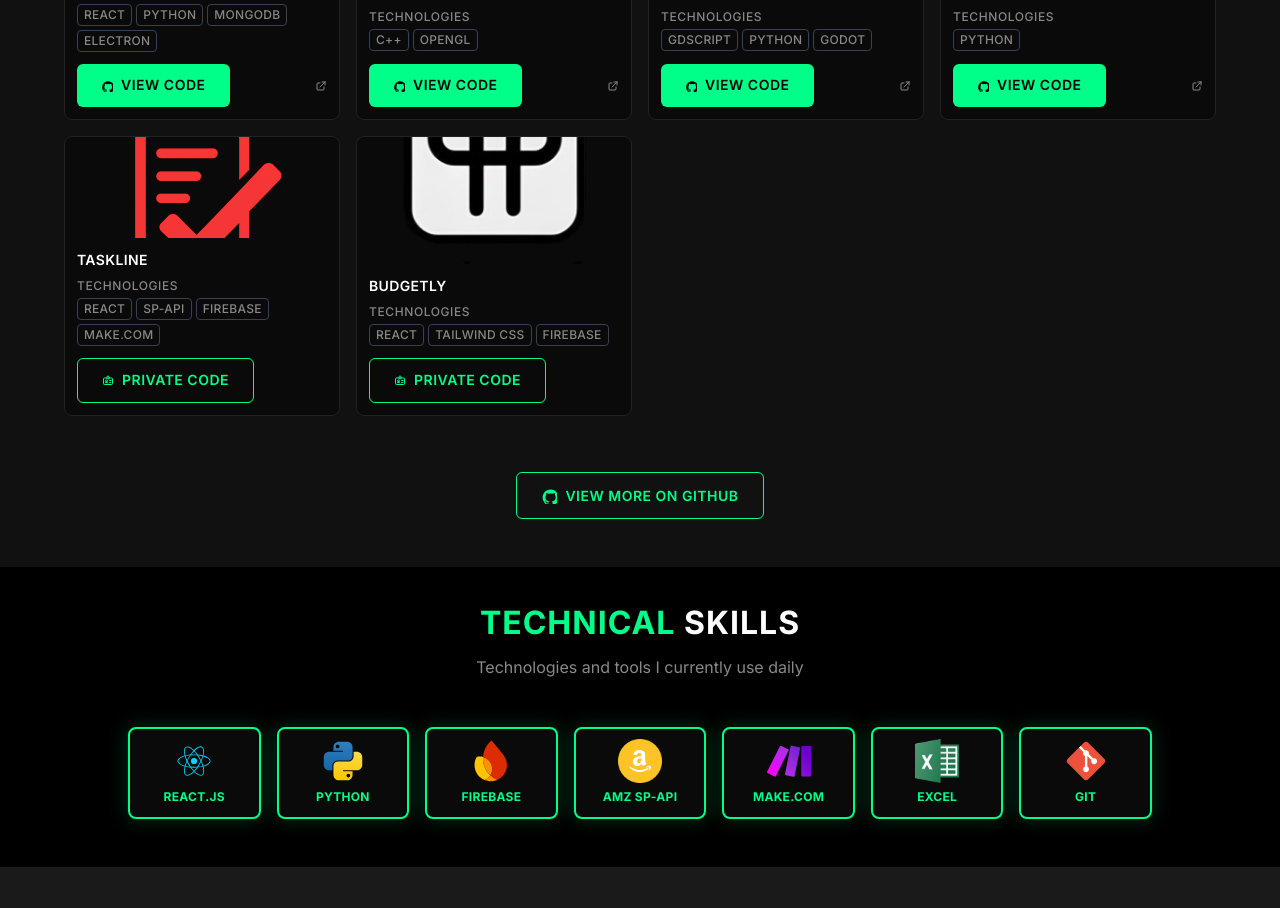
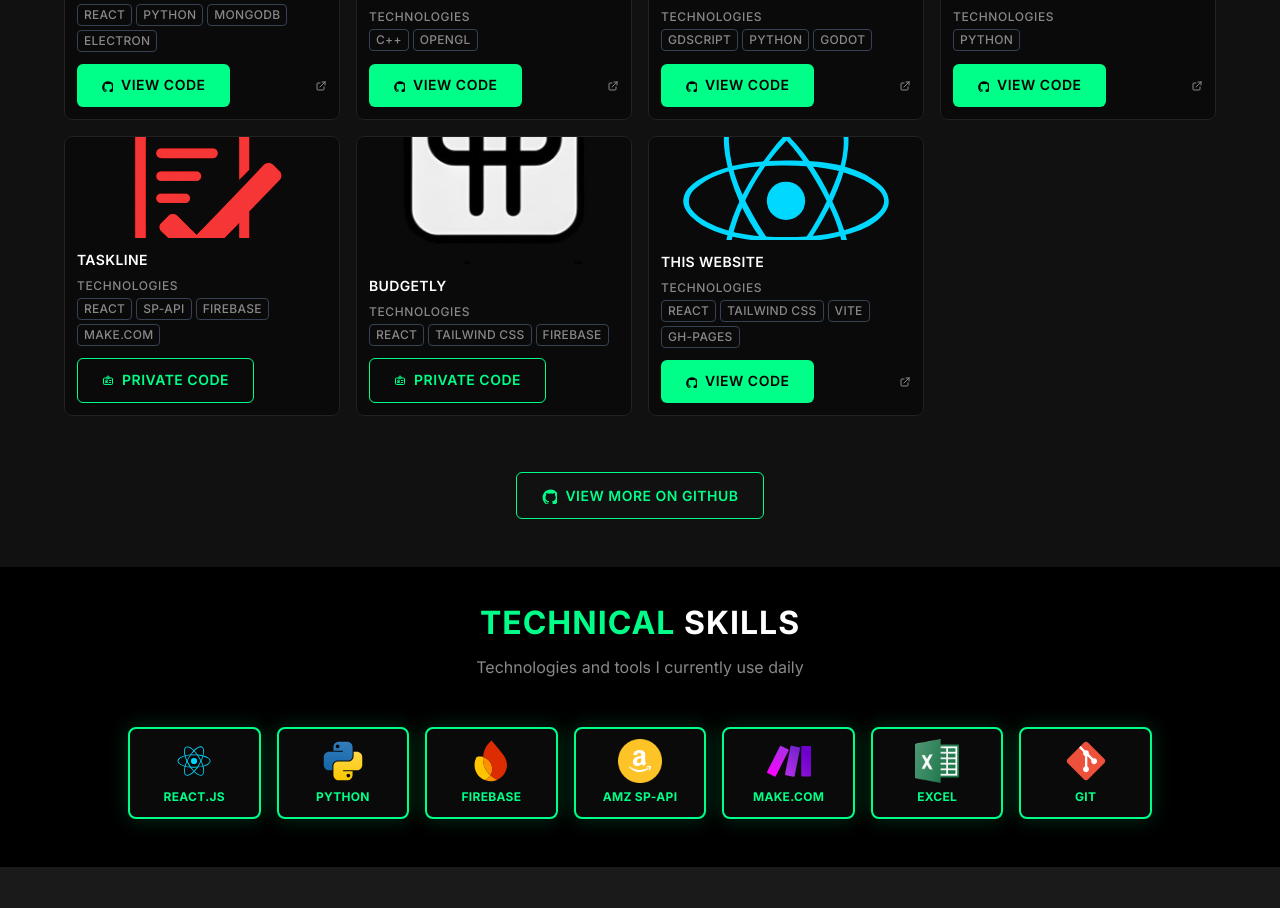
Before and after one commit to CharlesOIpperciel/PortfolioReact, a React (Vite) app: page / in a window 1280 px wide. Shown: the part 1160-2068 px from the top of the page. Built offline with nearby package versions, Linux system fonts and the light colour scheme.

Commit message:
quick fix

```diff
--- a/src/data/portfolio.js
+++ b/src/data/portfolio.js
@@ -5,7 +5,7 @@ export default [
         stack: ["React", "Python", "MongoDB", "Electron"],
         link: "https://github.com/MEDomics-UdeS/MEDomicsLab",
         isPrivate: false,
-        description: "MEDomicsLab - Open-source platform for integrating AI into healthcare."
+        description: "Open-source platform for integrating AI into healthcare."
     },
     {
         title: "Vitopia - 2D AI Simulation",
@@ -13,7 +13,7 @@ export default [
         stack: ["C++", "OpenGL"],
         link: "https://github.com/CharlesOIpperciel/Vitopia",
         isPrivate: false,
-        description: "Vitopia - 2D AI Simulation made in C++ and compute shaders OpenGl."
+        description: "2D AI Simulation made in C++ and compute shaders OpenGl."
     },
     {
         title: "Coded Kingdom",
@@ -21,7 +21,7 @@ export default [
         stack: ["GDScript", "Python", "Godot"],
         link: "https://github.com/CharlesOIpperciel/CodedKingdom",
         isPrivate: false,
-        description: "Coded Kingdom - Game made in Godot where the player has to code to survive."
+        description: "Game made in Godot where the player has to code to survive."
     },
     {
         title: "Insulin Dosage Calculator",
@@ -29,7 +29,7 @@ export default [
         stack: ["Python"],
         link: "https://github.com/CharlesOIpperciel/InsulinCalculator",
         isPrivate: false,
-        description: "Insulin Dosage Calculator - Private Tool using Python to calculate the correct insulin dosage for a patient."
+        description: "Private Tool using Python to calculate the correct insulin dosage for a patient."
     },
     {
         title: "Taskline",
@@ -37,7 +37,7 @@ export default [
         stack: ["React", "SP-API", "Firebase", 'Make.com'],
         link: "#",
         isPrivate: true,
-        description: "Taskline - Private Tool using SP-API to better use the data from our seller central at work."
+        description: "Private Tool using SP-API to better use the data from our seller central at work."
     },
     {
         title: "Budgetly",
@@ -45,6 +45,14 @@ export default [
         stack: ["React", "Tailwind CSS", "Firebase"],
         link: "#",
         isPrivate: true,
-        description: "Budgetly - Private Tool using React and Tailwind CSS to manage my personal budget."
+        description: "Private Tool using React and Tailwind CSS to manage my personal budget."
+    },
+    {
+        title: "This Website",
+        imgUrl: "assets/react.svg",
+        stack: ["React", "Tailwind CSS", 'Vite', 'gh-pages'],
+        link: "https://github.com/CharlesOIpperciel/PortfolioReact",
+        isPrivate: false,
+        description: "My personal portfolio website built with React and Tailwind CSS showcasing my work and skills."
     },
 ]
--- a/vite.config.js
+++ b/vite.config.js
@@ -15,5 +15,5 @@ export default defineConfig({
     react(),
     tailwindcss(),
   ],
-  base: "/PortfolioReact",
+  base: "/",
 })
```
